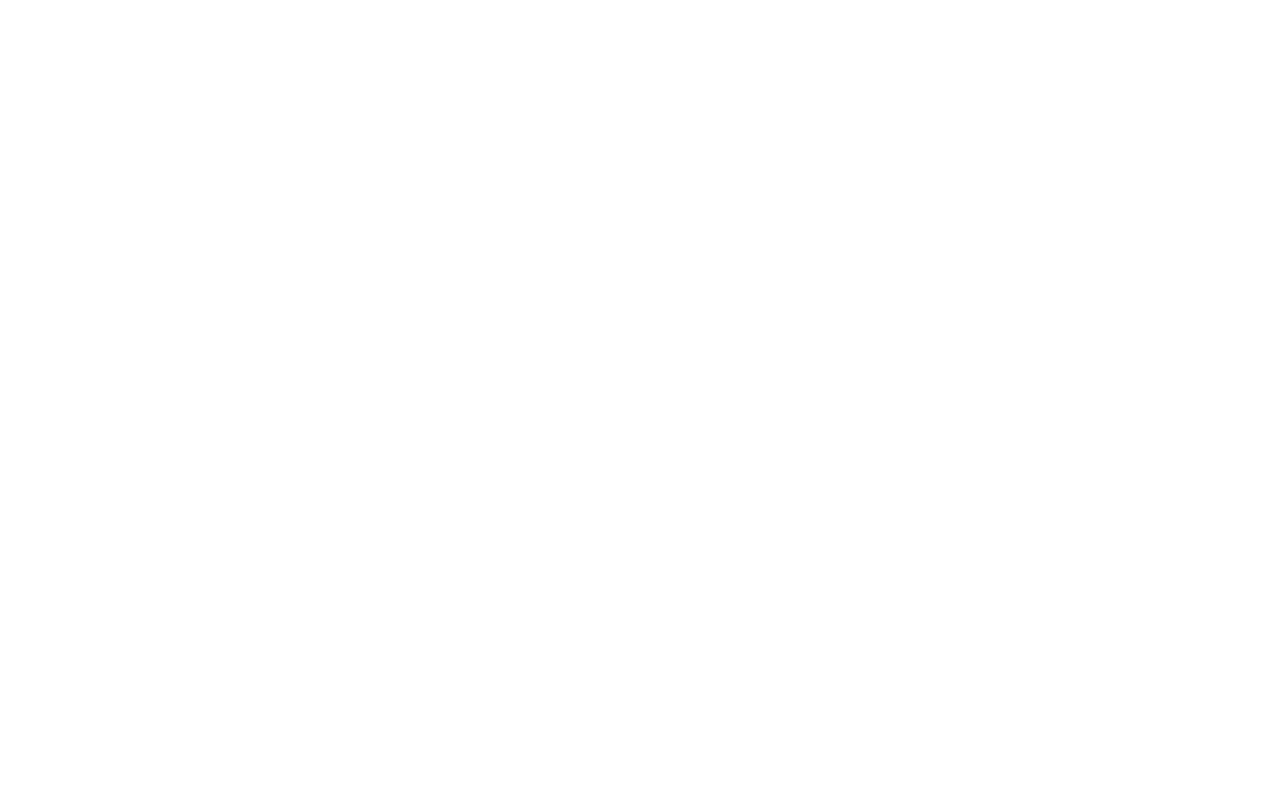
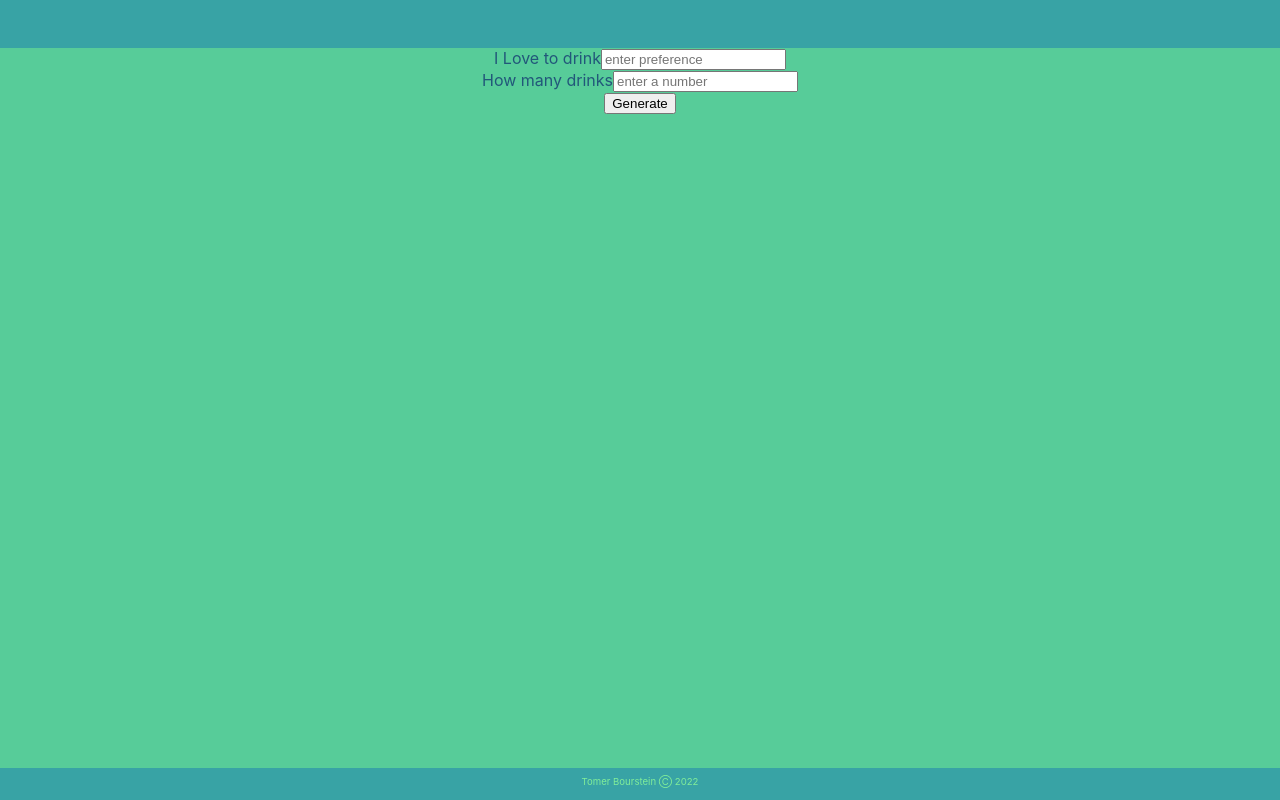
Before and after one commit to tomerbourstein/cocktail-menu-app, a React (Create React App) app: page / in a window 1280 px wide. Built offline with nearby package versions, Linux system fonts and the light colour scheme.

Commit message:
set header, footer sticky and input Components

```diff
--- a/src/App.css
+++ b/src/App.css
@@ -1,38 +1,8 @@
 .App {
+  padding: 0;
+  margin: 0;
   text-align: center;
-}
-
-.App-logo {
-  height: 40vmin;
-  pointer-events: none;
-}
-
-@media (prefers-reduced-motion: no-preference) {
-  .App-logo {
-    animation: App-logo-spin infinite 20s linear;
-  }
-}
-
-.App-header {
-  background-color: #282c34;
   min-height: 100vh;
   display: flex;
   flex-direction: column;
-  align-items: center;
-  justify-content: center;
-  font-size: calc(10px + 2vmin);
-  color: white;
 }
-
-.App-link {
-  color: #61dafb;
-}
-
-@keyframes App-logo-spin {
-  from {
-    transform: rotate(0deg);
-  }
-  to {
-    transform: rotate(360deg);
-  }
-}
--- a/src/App.js
+++ b/src/App.js
@@ -1,7 +1,18 @@
+import Header from "./components/Header/Header";
+import Input from "./components/Input/Input";
+import Footer from "./components/Footer/Footer";
 import "./App.css";
+import { Fragment } from "react";
 
 function App() {
-  return <div className="App"></div>;
+  return <div className="App">
+    <Fragment>
+
+    <Header />
+    <Input />
+    <Footer />
+    </Fragment>
+  </div>;
 }
 
 export default App;
--- /dev/null
+++ b/src/components/Footer/Footer.js
@@ -0,0 +1,11 @@
+import classes from "./Footer.module.css";
+
+const Footer = () => {
+  return (
+    <section id="footer" className={classes.footer}>
+      <p>Tomer Bourstein Ⓒ 2022</p>
+    </section>
+  );
+};
+
+export default Footer;
--- /dev/null
+++ b/src/components/Footer/Footer.module.css
@@ -0,0 +1,12 @@
+.footer {
+width: 100%;
+height: 2rem;
+background-color: #38A3A5;
+color: #80ED99;
+margin-top: auto;
+}
+
+.footer p {
+font-size: 0.6rem;
+margin: 0.5rem 0 0;
+}
--- /dev/null
+++ b/src/components/Header/Header.js
@@ -0,0 +1,11 @@
+import classes from "./Header.module.css";
+
+const Header = () => {
+ return (
+<div className={classes.navigation}>
+
+</div>
+ )
+};
+
+export default Header;
--- /dev/null
+++ b/src/components/Header/Header.module.css
@@ -0,0 +1,5 @@
+.navigation {
+    background-color:#38A3A5;
+    width: 100%;
+    height: 3rem;
+}
--- /dev/null
+++ b/src/components/Input/Input.js
@@ -0,0 +1,22 @@
+import classes from "./Input.module.css";
+
+const Input = () => {
+  return (
+    <div className={classes.inputField}>
+        <div>
+
+      <label>I Love to drink</label>
+      <input type="text" placeholder="enter preference"></input>
+        </div>
+        <div>
+
+      <label>How many drinks</label>
+      <input type="text" placeholder="enter a number">
+      </input>
+        </div>
+        <button>Generate</button>
+    </div>
+  );
+};
+
+export default Input;
--- /dev/null
+++ b/src/components/Input/Input.module.css
@@ -0,0 +1,3 @@
+.inputField {
+    color: #22577A;
+}
--- a/src/index.css
+++ b/src/index.css
@@ -1,13 +1,15 @@
 body {
+  background-color: #57cc99;
   margin: 0;
-  font-family: -apple-system, BlinkMacSystemFont, 'Segoe UI', 'Roboto', 'Oxygen',
-    'Ubuntu', 'Cantarell', 'Fira Sans', 'Droid Sans', 'Helvetica Neue',
+  padding: 0;
+  font-family: -apple-system, BlinkMacSystemFont, "Segoe UI", "Roboto", "Oxygen",
+    "Ubuntu", "Cantarell", "Fira Sans", "Droid Sans", "Helvetica Neue",
     sans-serif;
   -webkit-font-smoothing: antialiased;
   -moz-osx-font-smoothing: grayscale;
 }
 
 code {
-  font-family: source-code-pro, Menlo, Monaco, Consolas, 'Courier New',
+  font-family: source-code-pro, Menlo, Monaco, Consolas, "Courier New",
     monospace;
 }
```
Also changed, not shown: src/components/Main/Main.js (added).
